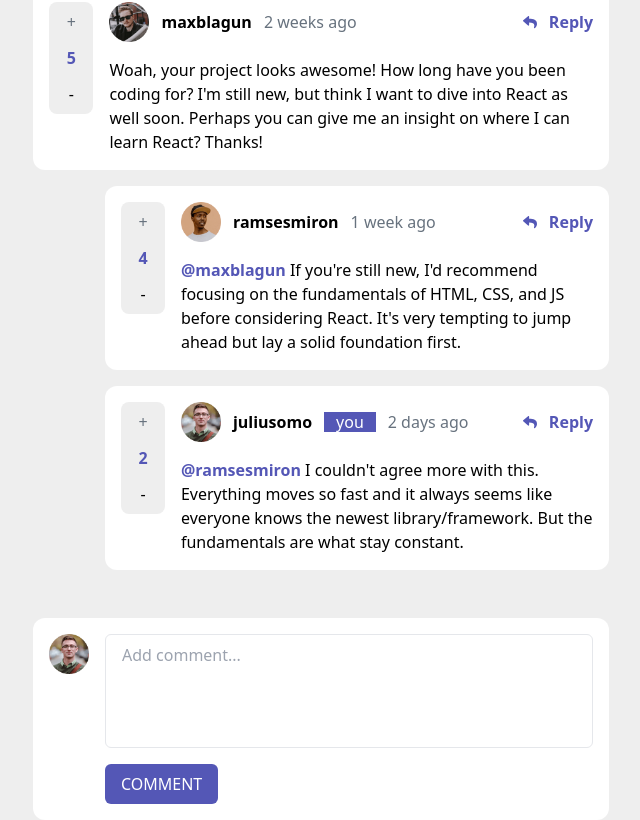
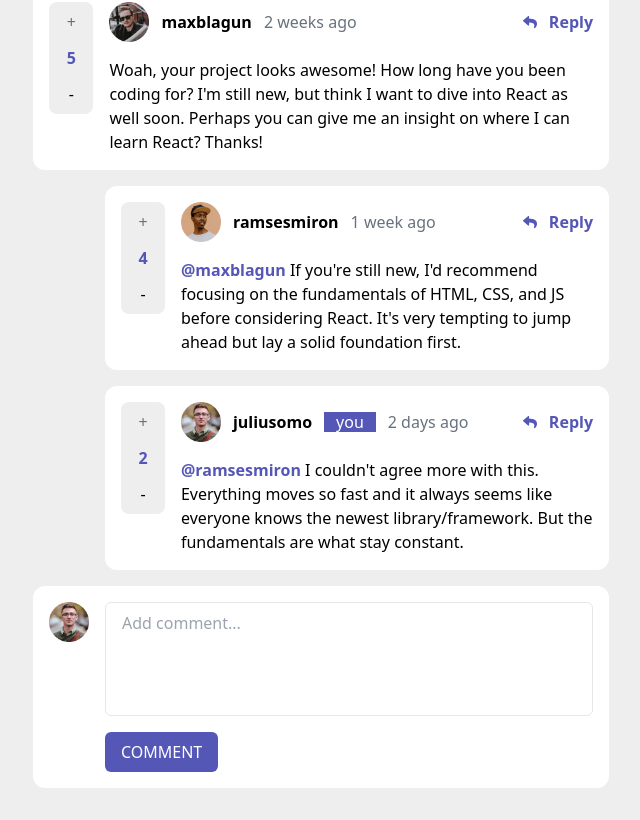
Before and after one commit to hamdi4-beep/interactive-comments-section-main, a React (Vite) app: page / in a window 1280 px wide. Shown: the part 214-1034 px from the top of the page, without its empty margins (319-959 px from the left). After the commit the page ends 1002 px from the top, so only its background shows below. Built offline with nearby package versions, Linux system fonts and the light colour scheme.

Commit message:
fixed spacing issues between the comments and replies

```diff
--- a/src/components/Comment.tsx
+++ b/src/components/Comment.tsx
@@ -25,7 +25,7 @@ export default function Comment({
     const isCurrentUser = user.username === currentUser?.username
 
     return (
-        <div>
+        <div className='comment-wrapper'>
             <div className='comment'>
                 <div className="bg-white rounded-xl p-4">
                     <div className="flex gap-4">
--- a/src/components/FormComponent.tsx
+++ b/src/components/FormComponent.tsx
@@ -40,7 +40,7 @@ export default function FormComponent({
     }
 
     return (
-        <div className="bg-white rounded-xl p-4 mt-4 flex gap-4 items-start">
+        <div className="bg-white rounded-xl p-4 -mt-4 flex gap-4 items-start">
             <div className="user-img self-start flex-shrink-0">
                 <img
                     src={currentUser.image.png}
--- a/src/output.css
+++ b/src/output.css
@@ -554,6 +554,10 @@ video {
   display: none;
 }
 
+.-mt-4 {
+  margin-top: -1rem;
+}
+
 .ml-14 {
   margin-left: 3.5rem;
 }
@@ -572,6 +576,10 @@ video {
 
 .h-10 {
   height: 2.5rem;
+}
+
+.h-12 {
+  height: 3rem;
 }
 
 .w-10 {
@@ -724,10 +732,6 @@ video {
   outline-offset: 2px;
 }
 
-.filter {
-  filter: var(--tw-blur) var(--tw-brightness) var(--tw-contrast) var(--tw-grayscale) var(--tw-hue-rotate) var(--tw-invert) var(--tw-saturate) var(--tw-sepia) var(--tw-drop-shadow);
-}
-
 body {
   background-color: #eee;
   display: grid;
```
